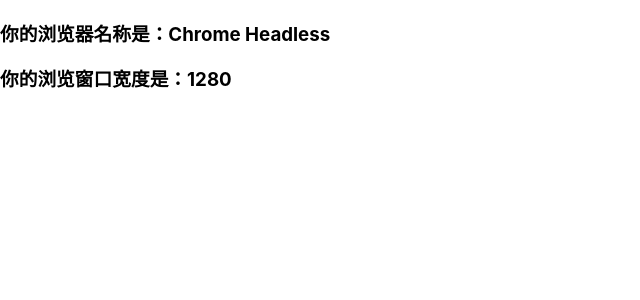
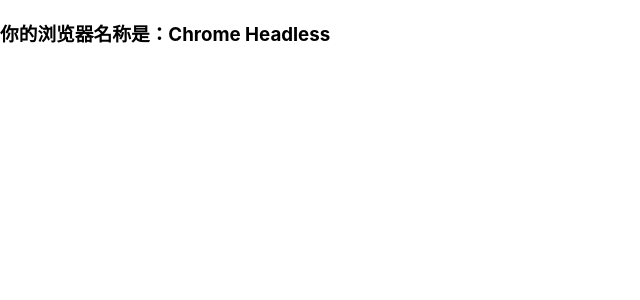
Before and after one commit to cnqinglin/next-demo, a Next.js app: page /serverSides in a window 1280 px wide. Shown: the top 300 px of the page, without its empty margins (0-640 px from the left). Built offline with nearby package versions, Linux system fonts and the light colour scheme.

Commit message:
去掉console.log()

```diff
--- a/hooks/usePager.tsx
+++ b/hooks/usePager.tsx
@@ -22,7 +22,7 @@
     numbers.push(total);
     const X = _.uniq(numbers).sort()
         .filter(current => current >= 1 && current <= total)
-        .reduce((prev, current) => current - (prev[prev.length - 1] || 0) === 1 ? prev.concat(current) : prev.concat(-1, current), []);
+        .reduce((prev, current:number) => current - (prev[prev.length - 1] || 0) === 1 ? prev.concat(current) : prev.concat(-1, current), []);
 
         const pager = (
             <div className="wrapper">
--- a/pages/posts/index.tsx
+++ b/pages/posts/index.tsx
@@ -115,7 +115,7 @@
   const query = queryString.parse(search);
   const page = parseInt(query.page) || 1;
   const connection = await getDatabaseConnection();
-  const perpage = 3;
+  const perpage = 5;
   const [posts, total] = await connection.manager.findAndCount(Post, { skip: (page - 1) * perpage, take: perpage });
 
 
--- a/pages/serverSides/index.tsx
+++ b/pages/serverSides/index.tsx
@@ -14,18 +14,17 @@
 const postsIndex: NextPage<Props> = (props) => {
     const { browser } = props
 
-    const [width, setWidth] = useState<Number>(0);
-    useEffect(() => {
-        debugger;
-        const w = document.documentElement.clientWidth
-        setWidth(w)
-    },[])
+    // const [width, setWidth] = useState<Number>(0);
+    // useEffect(() => {
+    //     const w = document.documentElement.clientWidth
+    //     setWidth(w)
+    // },[])
 
 
     return (
         <div>
             <h3>你的浏览器名称是：{browser.name}</h3>
-            <h3>你的浏览窗口宽度是：{width}</h3>
+            {/* <h3>你的浏览窗口宽度是：{width}</h3> */}
         </div>
     )
 }
--- a/src/seed.ts
+++ b/src/seed.ts
@@ -23,5 +23,4 @@
   c1.content = 'Awesome!';
   await manager.save(c1);
   await connection.close();
-  console.log('OK!')
 }).catch(error => console.log(error));
```
Also changed, not shown: custom.d.ts (added, +16 -0 lines), pages/posts/[id].tsx (+7 -5 lines), next-env.d.ts, 1 other file (tests, documents, lock files or other folders).
